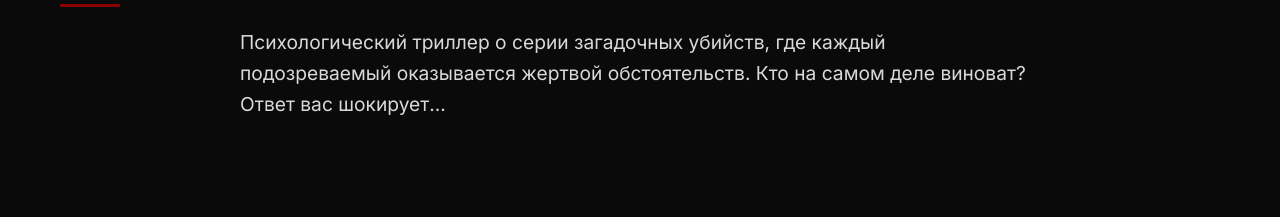
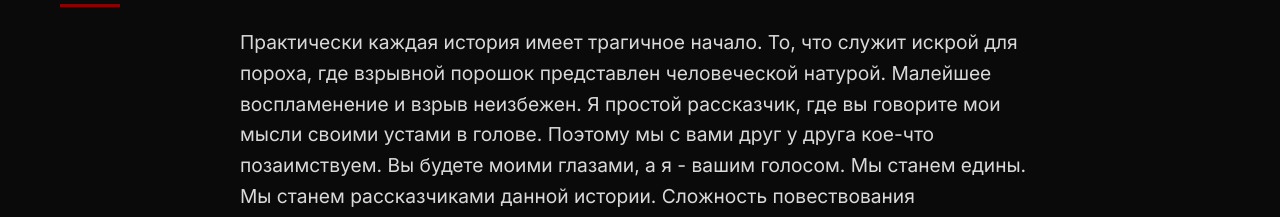
Before and after one commit to Zaneproject/Zaneproject.github.io, a plain HTML site: page index.html in a window 1280 px wide. Shown: the part 537-754 px from the top of the page. Drawn offline with nearby package versions, Linux system fonts and the light colour scheme.

Commit message:
Update index.html

```diff
--- a/index.html
+++ b/index.html
@@ -35,7 +35,12 @@
         <main>
             <section id="about" class="about">
                 <h2>О книге</h2>
-                <p>Психологический триллер о серии загадочных убийств, где каждый подозреваемый оказывается жертвой обстоятельств. Кто на самом деле виноват? Ответ вас шокирует...</p>
+                <p>Практически каждая история имеет трагичное начало. То, что служит искрой для пороха, где взрывной порошок представлен человеческой натурой. Малейшее воспламенение и взрыв неизбежен.
+Я простой рассказчик, где вы говорите мои мысли своими устами в голове. Поэтому мы с вами друг у друга кое-что позаимствуем. Вы будете моими глазами, а я - вашим голосом. Мы станем едины. Мы станем рассказчиками данной истории.
+
+
+
+Сложность повествования заключается в том, что мало кому известно её начало. Трагедий предшествующие этой истории было так много, что то самое начало затерялось в пучине событий. И для каждого человека трагедия может быть расценена по-своему. Пожалуй, начнёт с того самого дня, когда события коснулись максимального количества человек. С тех событий, что мало кто мог уже оставаться в стороне </p>
             </section>
 
             <section id="chapters" class="chapters">
```
